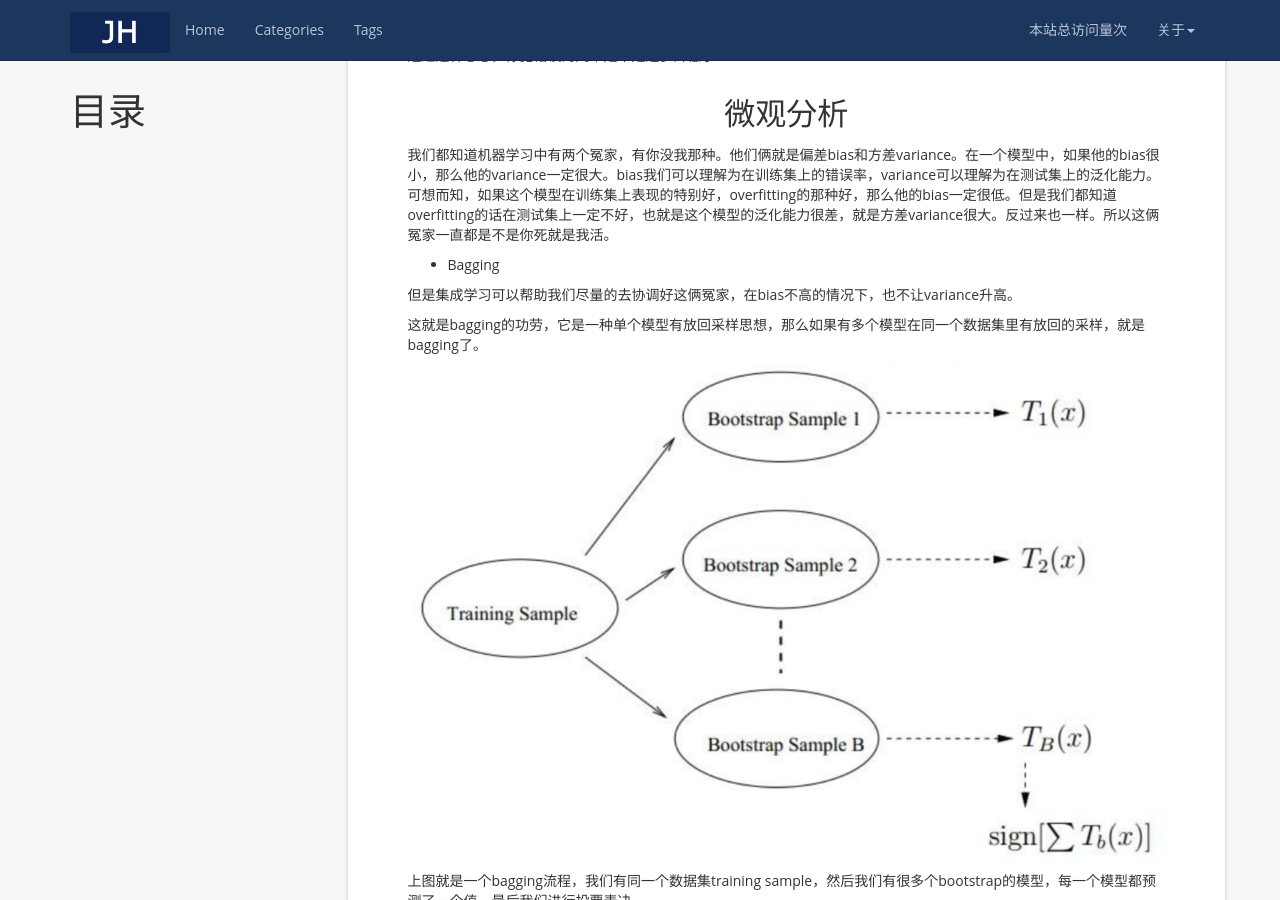
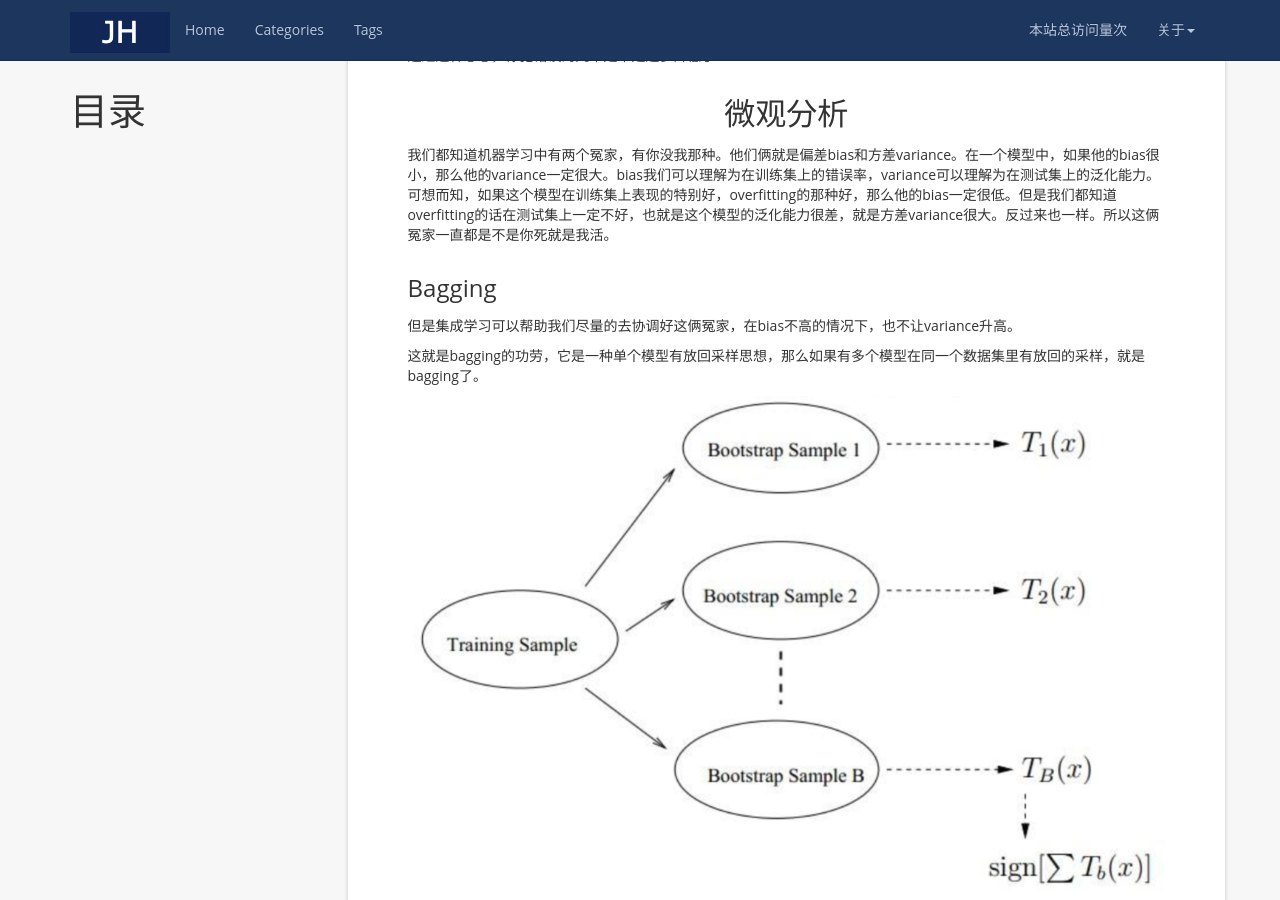
Before and after one commit to jasonhhao/jasonhhao.github.io, a Jekyll site: the page built from _posts/2018-11-30-Ensemble-Learning.md, in a window 1280 px wide and 900 px high, scrolled down 553 px. Built offline with Jekyll 4.4.1, drawn with Linux system fonts in a browser that asks for light colours; nearby versions of some CDN libraries; a script that is not in the unit is left out; comment, search, counter and statistics services are not loaded.

```diff
--- a/_posts/2018-11-30-Ensemble-Learning.md
+++ b/_posts/2018-11-30-Ensemble-Learning.md
@@ -18,7 +18,7 @@ tag: 集成学习
 
 我们都知道机器学习中有两个冤家，有你没我那种。他们俩就是偏差bias和方差variance。在一个模型中，如果他的bias很小，那么他的variance一定很大。bias我们可以理解为在训练集上的错误率，variance可以理解为在测试集上的泛化能力。可想而知，如果这个模型在训练集上表现的特别好，overfitting的那种好，那么他的bias一定很低。但是我们都知道overfitting的话在测试集上一定不好，也就是这个模型的泛化能力很差，就是方差variance很大。反过来也一样。所以这俩冤家一直都是不是你死就是我活。
 
-- Bagging
+<h3>Bagging</h3>
 
 但是集成学习可以帮助我们尽量的去协调好这俩冤家，在bias不高的情况下，也不让variance升高。
 
@@ -42,7 +42,7 @@ tag: 集成学习
 >> 4. 。。。重复以上3步直到结束
 在第2步抽取特征的时候，这个数量是我们可以自己设定的。通过公认的经验，总结而出对于分类问题采样特征个数 = floor(sqrt(特征总数))；对于回归问题采样特征个数 = floor(特征总数/3)。
 
-- Boosting
+<h3>Boosting</h3>
 
 我们讲的bagging模型可以在bias不高的情况下，也不让variance升高。那么对应的我们也有在variance不高的情况下，不让bias升高。这就是另一种集成方法叫做boosting。所以如果我们要用boosting，基模型最好选择那些bias很高，但是variance很低的模型。
 
```
